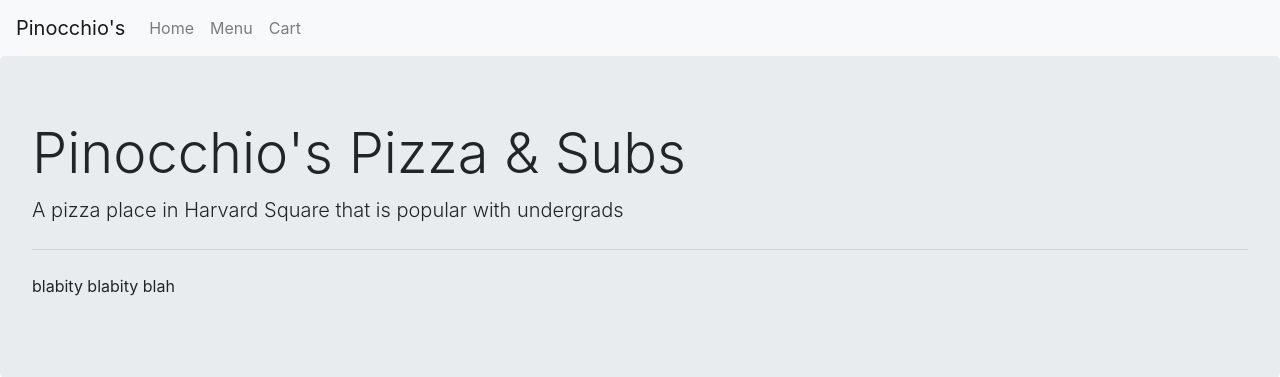
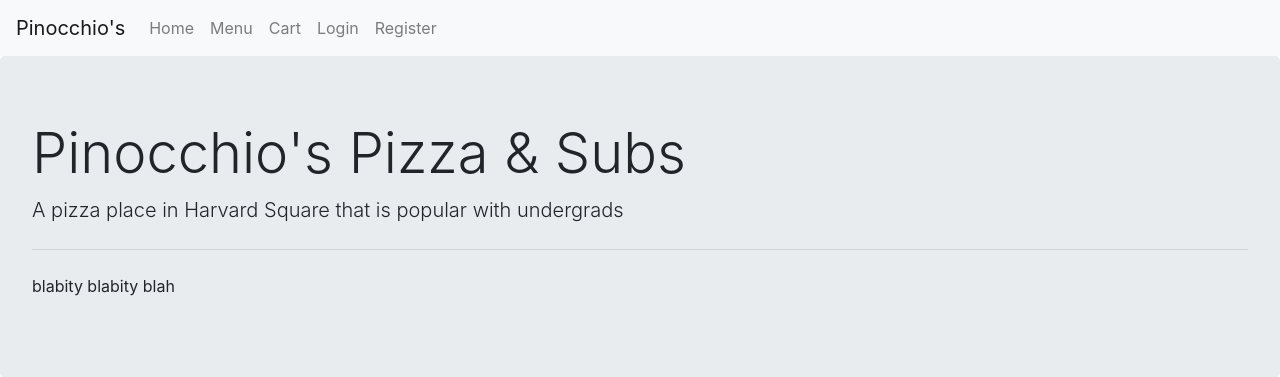
Before and after one commit to manvillej/project3, a Django app: template orders/templates/orders/menu.html in a window 1280 px wide. Shown: the top 377 px of the page. Run offline with Django 3.2, Linux system fonts and the light colour scheme; the template is opened without the code that fills it, so the values that code supplies are empty; some libraries are stand-ins or nearby versions.

Commit message:
add registration page to base html nav

```diff
--- a/orders/templates/orders/base.html
+++ b/orders/templates/orders/base.html
@@ -21,14 +21,26 @@
             <div class="collapse navbar-collapse" id="navbarNav">
                 <ul class="navbar-nav">
                     <li class="nav-item">
-                        <a class="nav-link" href="/">Home <span class="sr-only">(current)</span></a>
+                        <a class="nav-link" href="{% url 'home' %}">Home <span class="sr-only">(current)</span></a>
                     </li>
                     <li class="nav-item">
-                        <a class="nav-link" href="#">Menu</a>
+                        <a class="nav-link" href="{% url 'menu' %}">Menu</a>
                     </li>
                     <li class="nav-item">
                         <a class="nav-link" href="#">Cart</a>
                     </li>
+                    {% if user.is_authenticated %}
+                    <li class="nav-item">
+                        <a class="nav-link" href="{% url 'logout' %}">Logout</a>
+                    </li>
+                    {% else %}
+                    <li class="nav-item">
+                        <a class="nav-link" href="{% url 'login' %}">Login</a>
+                    </li>
+                    <li class="nav-item">
+                        <a class="nav-link" href="{% url 'register' %}">Register</a>
+                    </li>
+                    {% endif %}
                 </ul>
             </div>
         </nav>
```
Also changed, not shown: db.sqlite3.
